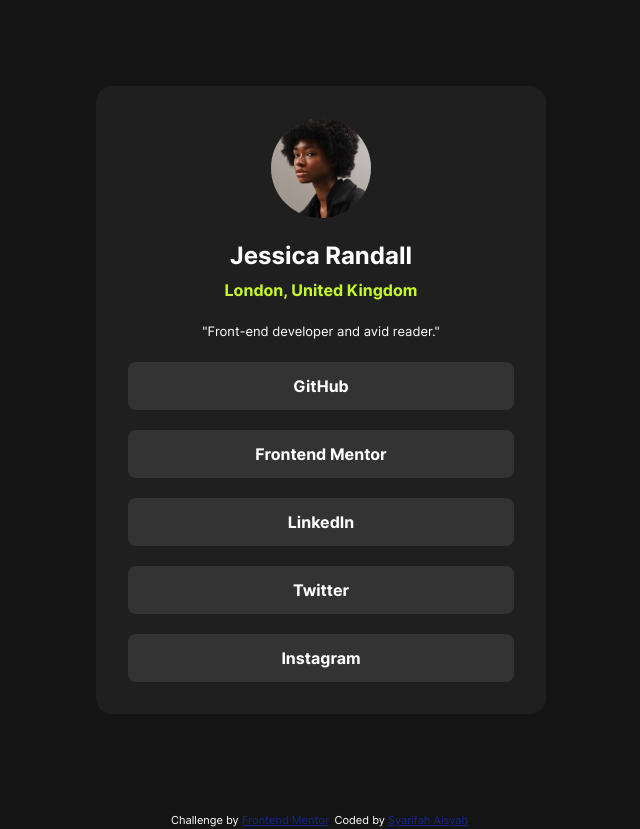
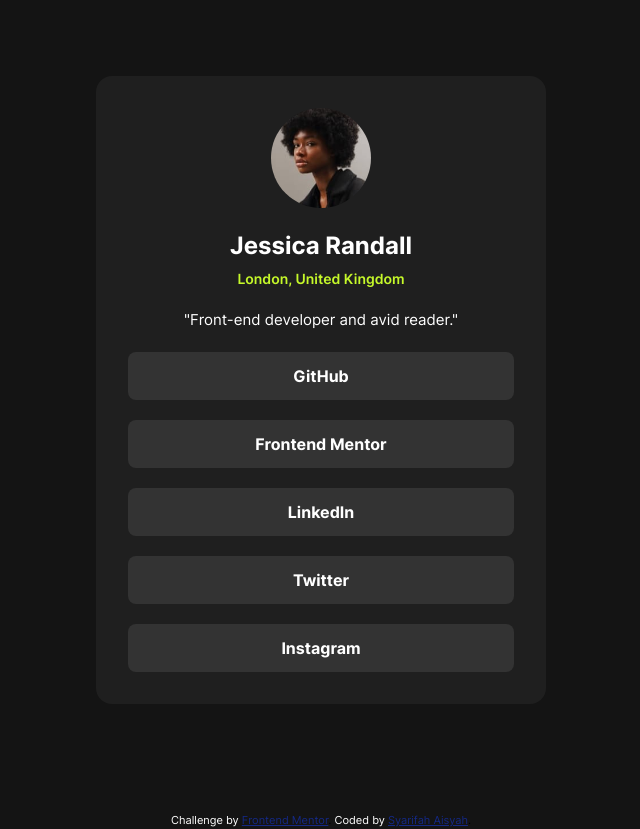
Before and after one commit to syarifasyh1736/social-links-profile, a website: page index.html in a window 1280 px wide. Shown: the whole page, without its empty margins (319-959 px from the left). Drawn offline with Linux system fonts and the light colour scheme; files whose address does not match are found by name.

Commit message:
commit 9

```diff
--- a/index.html
+++ b/index.html
@@ -22,12 +22,12 @@
   </head>
   <body>
     <div class="container mx-auto h-[50vw] bg-[#141414] flex items-center justify-center min-h-screen">
-      <div class="flex flex-col justify-center bg-[#1f1f1f] w-[450px] mx-auto rounded-2xl px-8 py-8">
+      <div class="flex flex-col justify-center bg-[#1f1f1f] w-[450px] mx-auto rounded-2xl px-8 py-8 -mt-5">
         <div class="flex flex-col justify-center items-center gap-5">
           <img src="assets/images/avatar-jessica.jpeg" alt="" class="rounded-[50%] w-[100px]" />
           <div class="text-white text-[24px] font-bold">Jessica Randall</div>
-          <div class="text-[#C5F82A] -mt-4 font-bold">London, United Kingdom</div>
-          <div class="text-[#FFFFFF] text-[13px]">"Front-end developer and avid reader."</div>
+          <div class="text-[#C5F82A] text-[14px] -mt-4 font-semibold">London, United Kingdom</div>
+          <div class="text-[#FFFFFF] text-[15px]">"Front-end developer and avid reader."</div>
           <a class="text-white font-bold block bg-[#333] rounded-lg py-3 w-full text-center transition duration-500 ease-in-out hover:bg-[#C5F82A] hover:text-black">GitHub</a>
           <a class="text-white font-bold block bg-[#333] rounded-lg py-3 w-full text-center transition duration-500 ease-in-out hover:bg-[#C5F82A] hover:text-black">Frontend Mentor</a>
           <a class="text-white font-bold block bg-[#333] rounded-lg py-3 w-full text-center transition duration-500 ease-in-out hover:bg-[#C5F82A] hover:text-black">LinkedIn</a>
```
Also changed, not shown: src/output.css.
